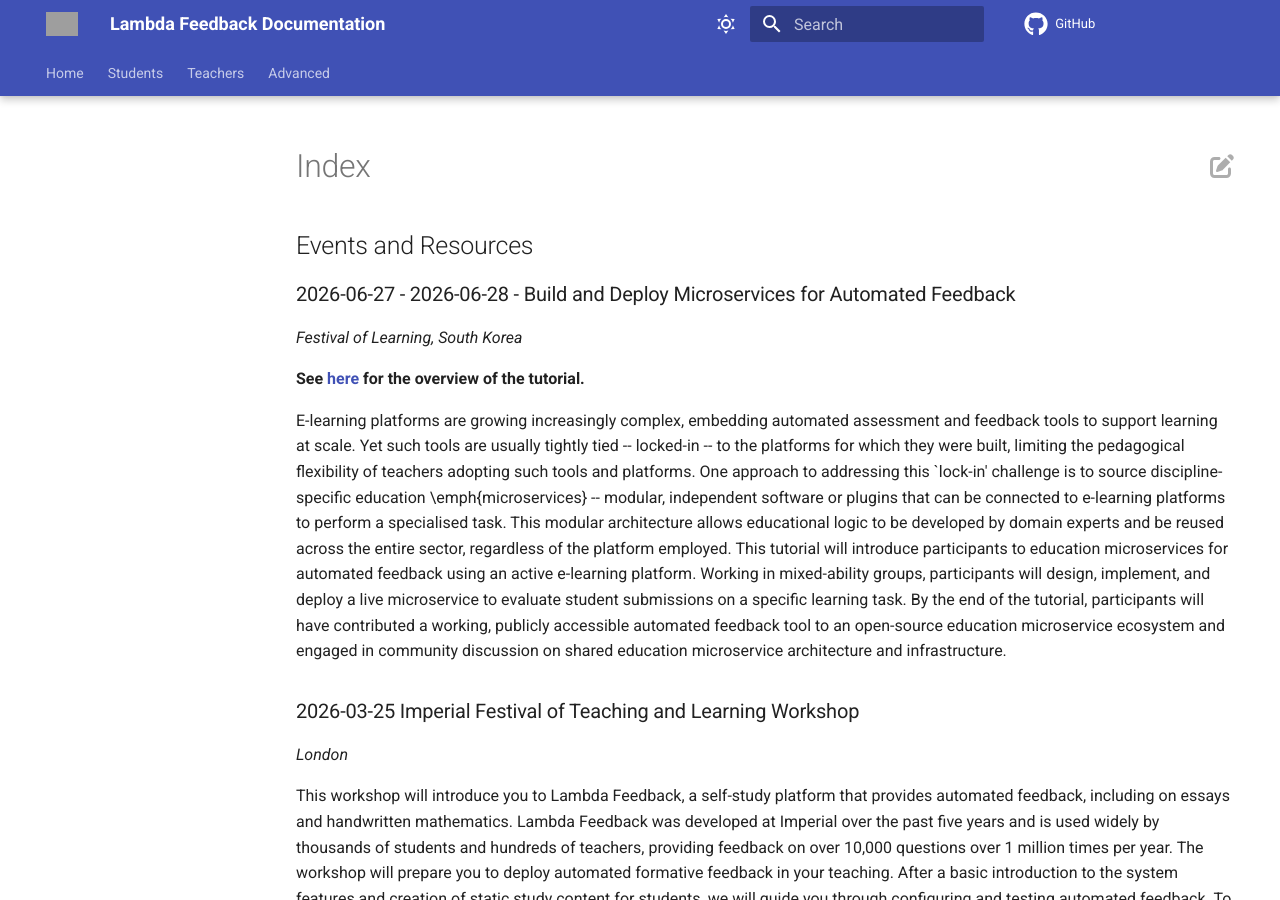
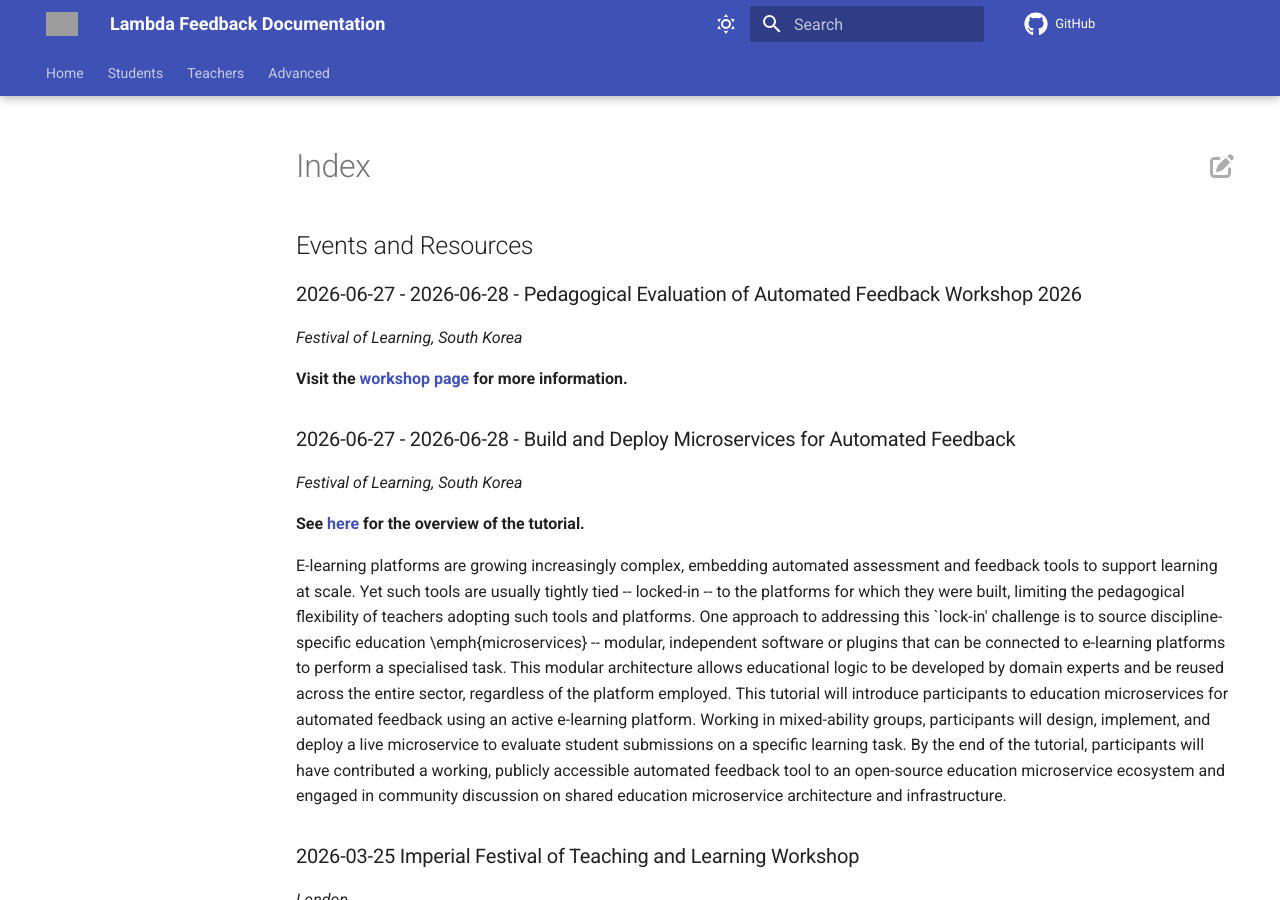
Before and after one commit to lambda-feedback/user-documentation, an MkDocs documentation site: the page built from docs/events/index.md, in a window 1280 px wide and 900 px high. Built offline with MkDocs 1.6.1 and Material for MkDocs 9.7.7, drawn with Linux system fonts in a browser that asks for light colours; comment, search, counter and statistics services are not loaded; grey boxes are pictures that could not be loaded.

Commit message:
Added PEAF

```diff
--- a/docs/events/index.md
+++ b/docs/events/index.md
@@ -4,6 +4,11 @@ hide:
 ---
 
 ## Events and Resources
+
+### 2026-06-27 - 2026-06-28 - Pedagogical Evaluation of Automated Feedback Workshop 2026
+_Festival of Learning, South Korea_
+
+**Visit the [workshop page](https://peaf-workshop.github.io/2026) for more information.**
 
 ### 2026-06-27 - 2026-06-28 - Build and Deploy Microservices for Automated Feedback
 _Festival of Learning, South Korea_
```
